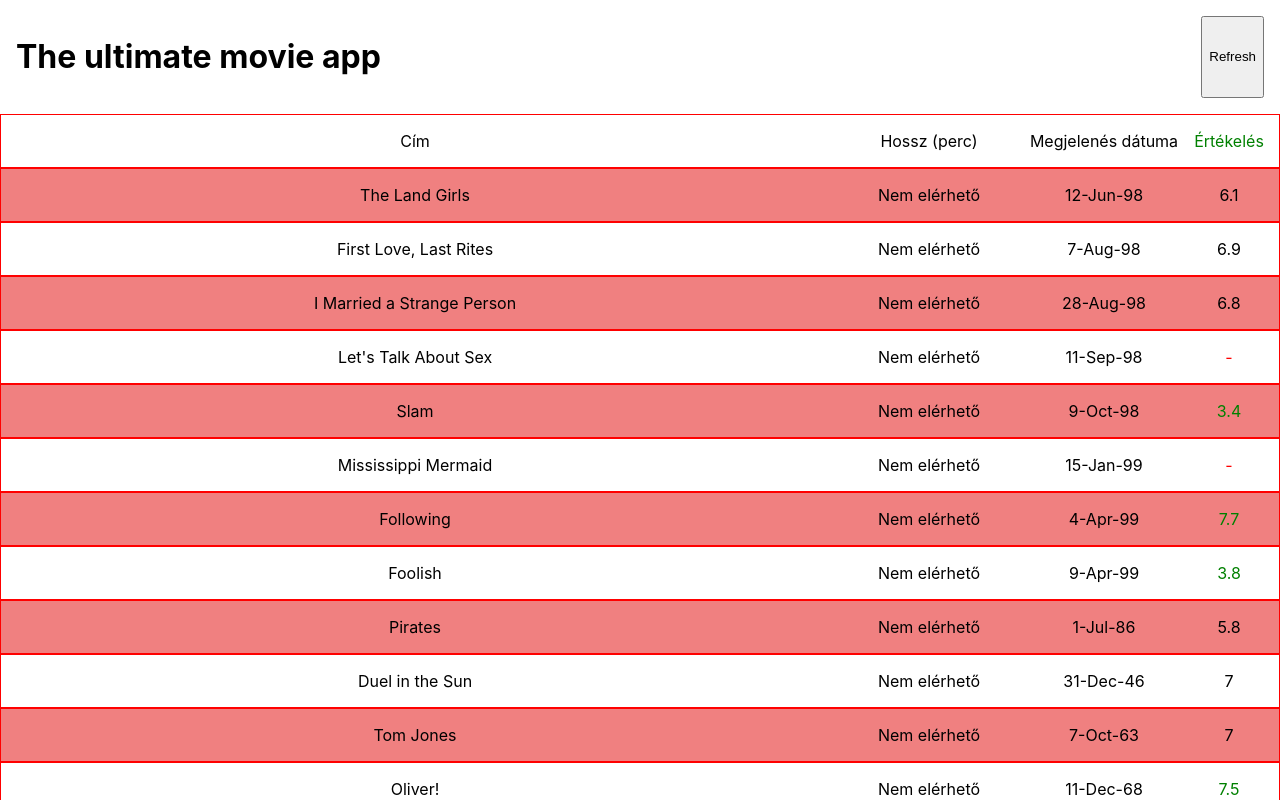
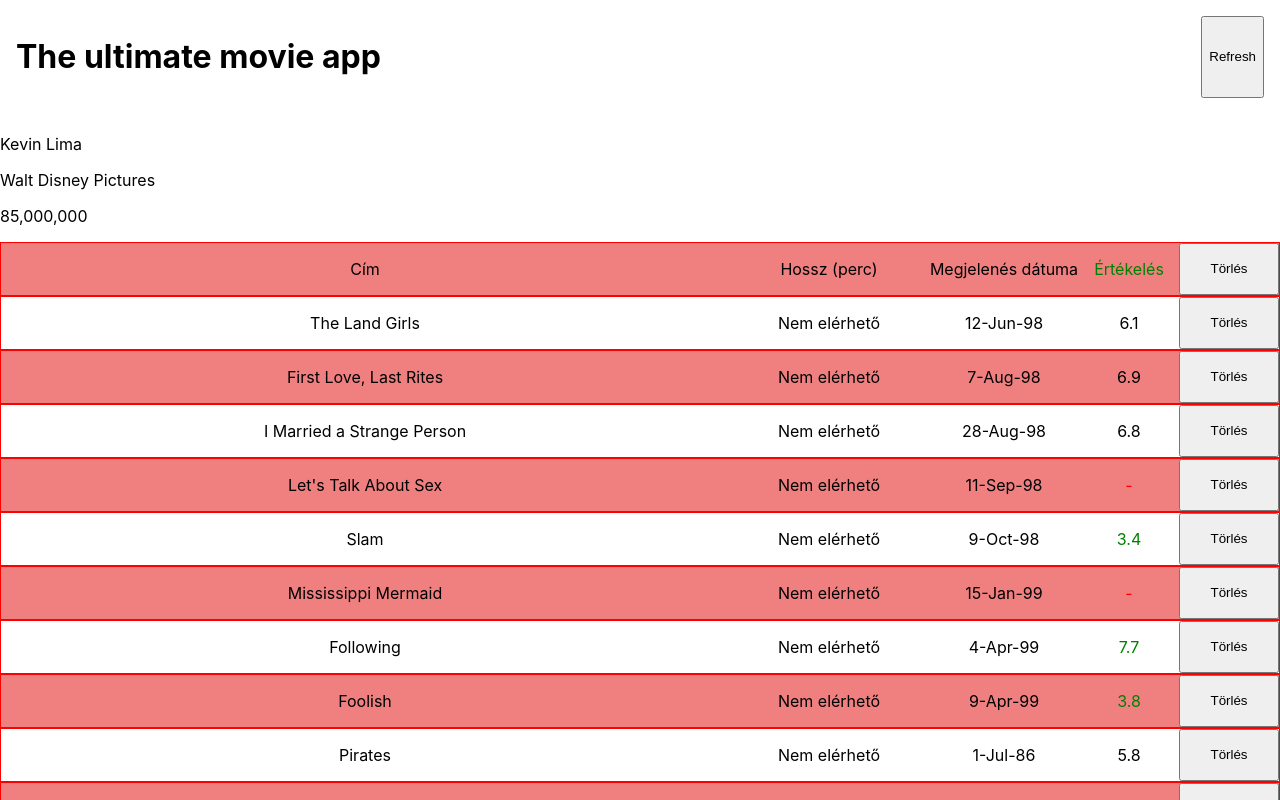
Before and after one commit to agnesnora/my-movie-app, a React (Create React App) app: page / in a window 1280 px wide. Shown: the top 800 px of the page. Built offline with nearby package versions, Linux system fonts and the light colour scheme.

Commit message:
adding functions

```diff
--- a/package.json
+++ b/package.json
@@ -4,6 +4,9 @@
   "version": "0.1.0",
   "private": true,
   "dependencies": {
+    "@emotion/react": "^11.11.0",
+    "@emotion/styled": "^11.11.0",
+    "@mui/material": "^5.12.3",
     "@testing-library/jest-dom": "^5.16.5",
     "@testing-library/react": "^13.4.0",
     "@testing-library/user-event": "^13.5.0",
--- a/src/App.css
+++ b/src/App.css
@@ -37,6 +37,9 @@
   }
 } */
 
+.App {
+}
+
 .header {
   display: flex;
   justify-content: space-between;
@@ -49,13 +52,18 @@
 
 .table--container {
   display: grid;
-  grid-template-columns: auto 200px 150px 100px;
+  grid-template-columns: auto 200px 150px 100px 100px;
   border: 1px red solid;
 }
 
 .table--container:hover,
 .table--container:nth-child(odd):hover {
   background-color: aquamarine;
+}
+
+.table--container:active,
+.table--container:nth-child(odd):active {
+  background-color: rgb(0, 80, 53);
 }
 
 .table--container > p {
@@ -83,3 +91,9 @@
 .green {
   color: green;
 }
+.line--background {
+  background: purple;
+}
+
+.modal--container {
+}
--- a/src/App.js
+++ b/src/App.js
@@ -2,11 +2,43 @@ import "./App.css";
 import movies from "./movies.json";
 import Header from "../src/components/Header.js";
 import Table from "../src/components/Table";
+import Modal from "../src/components/Modal";
+import { useState } from "react";
 
 function App() {
-  console.log(movies);
+  const [moviesArray, setMoviesArray] = useState(movies);
+  console.log("moviesArrayem", moviesArray);
 
-  const moviesComponent = movies.map((film) => {
+  function sortByTitle(arr, propertyName, order = "ascending") {
+    const sortedArr = [...arr].sort((a, b) => {
+      if (a[propertyName] < b[propertyName]) {
+        return -1;
+      }
+      if (a[propertyName] > b[propertyName]) {
+        return 1;
+      }
+      return 0;
+    });
+
+    if (order === "descending") {
+      return sortedArr.reverse();
+    }
+    console.log("sortedArr", sortedArr);
+
+    return sortedArr;
+  }
+
+  function handleHeaderTitleClick(sortedArr) {
+    setMoviesArray(sortByTitle(moviesArray, "Title"));
+  }
+
+  function handleHeaderRatingClick() {
+    setMoviesArray(sortByTitle(moviesArray, "IMDB_Rating", "descending"));
+  }
+
+  // console.log(sortedProducts);
+
+  const moviesComponent = moviesArray.map((film) => {
     return (
       <Table
         key={film.Id}
@@ -14,18 +46,48 @@ function App() {
         duration={film.Running_Time_min}
         release={film.Release_Date}
         rating={film.IMDB_Rating}
+        id={film.Id}
       />
     );
   });
 
+  //   <div>
+  //   {names.filter(name => name.includes('J')).map(filteredName => (
+  //     <li>
+  //       {filteredName}
+  //     </li>
+  //   ))}
+  // </div>
+  const filtered = moviesArray
+    .filter((film) => {
+      return film.Title === "102 Dalmatians";
+    })
+    .map((film) => {
+      return (
+        <Modal
+          key="hello"
+          title={film.Title}
+          director={film.Director}
+          distributor={film.Distributor}
+          productionBudget={film.Production_Budget}
+          gross={film.Worldwide_Gross}
+        />
+      );
+    });
+  console.log(filtered);
+
   return (
     <div className="App">
       <Header />
+      {filtered}
       <Table
         title="Cím"
         duration="Hossz"
         release="Megjelenés dátuma"
         rating="Értékelés"
+        delete="Törlés"
+        handleClickTitle={handleHeaderTitleClick}
+        handleClickRating={handleHeaderRatingClick}
       />
       {moviesComponent}
     </div>
--- a/src/components/Header.js
+++ b/src/components/Header.js
@@ -1,8 +1,14 @@
 export default function Header() {
+  function handleClick() {
+    console.log("refresh clicked");
+
+    // window.location.reload(true);
+  }
+
   return (
     <div className="header">
       <h1>The ultimate movie app</h1>
-      <button>Refresh</button>
+      <button onClick={handleClick}>Refresh</button>
     </div>
   );
 }
--- /dev/null
+++ b/src/components/Modal.js
@@ -0,0 +1,13 @@
+export default function Modal(props) {
+  let productionBudgetSep = props.productionBudget;
+  console.log(productionBudgetSep);
+  return (
+    <div className="modal--container">
+      <h2>{props.Title}</h2>
+      <p>{props.director}</p>
+      <p>{props.distributor}</p>
+      <p>{productionBudgetSep.toLocaleString(true)}</p>
+      <p>{props.Worldwide_Gross}</p>
+    </div>
+  );
+}
--- a/src/components/Table.js
+++ b/src/components/Table.js
@@ -1,7 +1,8 @@
+import Modal from "./Modal";
 export default function Table(props) {
   return (
     <div className="table--container">
-      <p>{props.title}</p>
+      <p onClick={props.handleClickTitle}>{props.title}</p>
       {props.duration ? <p>{props.duration} (perc)</p> : <p>Nem elérhető</p>}
       <p>{props.release}</p>
       <p
@@ -12,10 +13,14 @@ export default function Table(props) {
             ? "black"
             : "green"
         }
-        id="rating--el"
+        onClick={props.handleClickRating}
       >
         {props.rating ? props.rating : " -"}
       </p>
+      <button>Törlés</button>
     </div>
   );
 }
+// {
+//   /*  */
+// }
```
Also changed, not shown: src/components/Title.js (+10 -10 lines), 1 other file (tests, documents, lock files or other folders).
